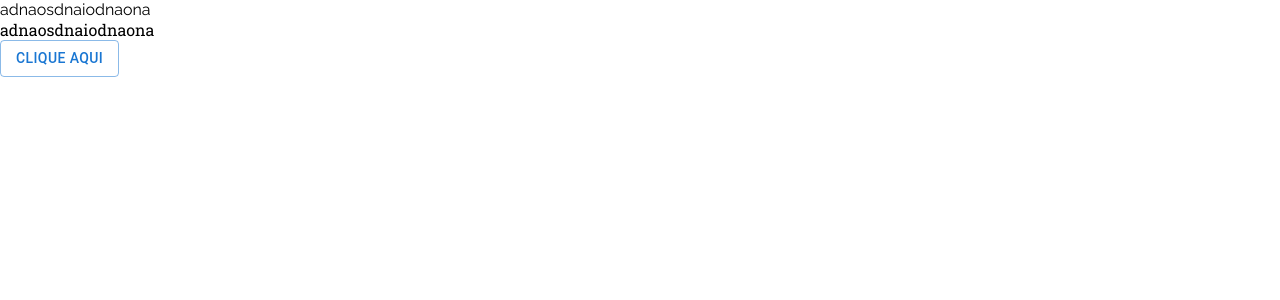
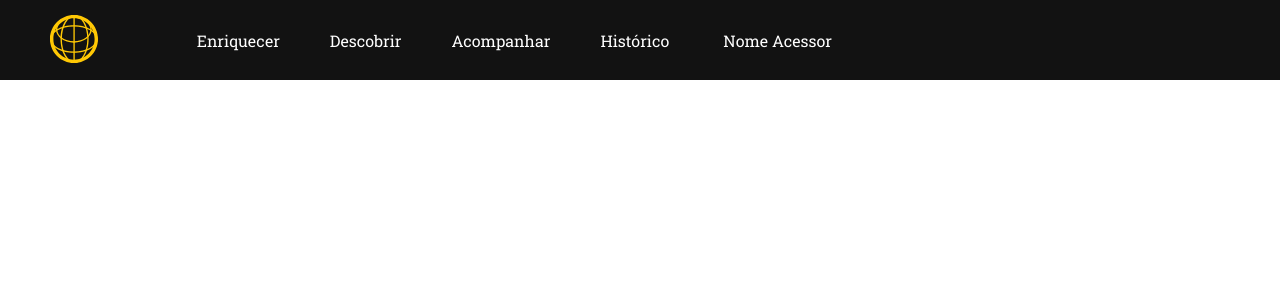
Before and after one commit to Silva-Leo/Hackathon-XP, a React (Create React App) app in the folder hacka-xp/: page / in a window 1280 px wide. Shown: the top 300 px of the page. Built offline with nearby package versions, Linux system fonts and the light colour scheme.

Commit message:
base header

```diff
--- a/hacka-xp/src/App.js
+++ b/hacka-xp/src/App.js
@@ -1,17 +1,10 @@
 import './App.css';
-import Button from './components/Botao/botao'
-
+import Header from './components/Header/header.js'
 
 function App() {
   return (
     <>
-    <div className="teste">
-     adnaosdnaiodnaona
-    </div>
-     <div className="teste2">
-     adnaosdnaiodnaona
-    </div>
-    <Button/>
+       <Header/>
     </>
   );
 }
--- /dev/null
+++ b/hacka-xp/src/components/Header/header.js
@@ -0,0 +1,25 @@
+import React from 'react';
+
+import HeaderLogo from '../../assets/img/HeaderLogo.svg';
+
+import './header.scss';
+
+export default function Header() {
+    return (
+        <header>
+            <div className='logoImg'>
+                <img src={HeaderLogo} alt='Header Logo'></img>
+            </div>
+
+            <nav id='navBarLista'>
+                <li>Enriquecer</li>
+                <li>Descobrir</li>
+                <li>Acompanhar</li>
+                <li>Histórico</li>
+                <div>
+                    <img src=''></img> Nome Acessor
+                </div>
+            </nav>
+        </header>
+    )
+}
--- /dev/null
+++ b/hacka-xp/src/components/Header/header.scss
@@ -0,0 +1,32 @@
+@import "../../Styles/global.scss";
+
+header {
+    display: flex;
+    background-color: $blackScale1;
+    width: 100%;
+    height: 80px;
+    justify-content: space-between;
+}
+
+.logoImg {
+    width: 100px;
+    height: 100px;
+    margin-top: 15px;
+    margin-left: 50px;
+    margin-right: 20px;
+}
+
+#navBarLista {
+    display: flex;
+    color: white;
+    list-style-type: none;
+    align-items: center;
+    flex-wrap: nowrap;
+    justify-content: flex-end;
+    padding: 0;
+    margin-right: 35%;
+
+    li {
+        margin-right: 50px;
+    }
+}
```
